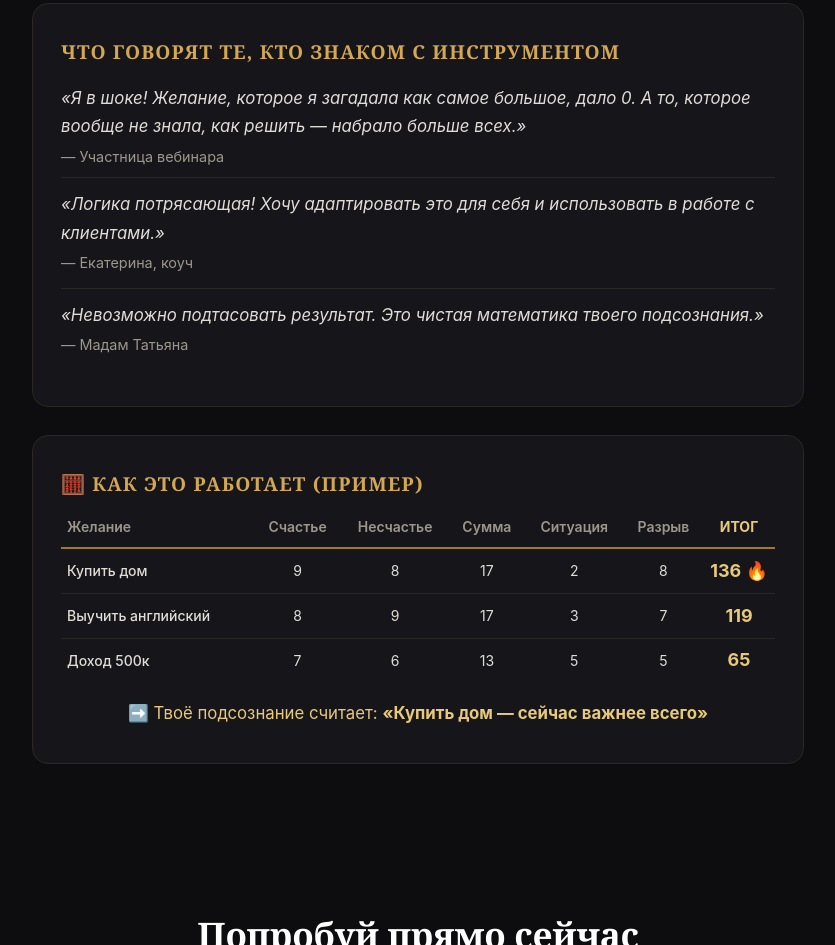
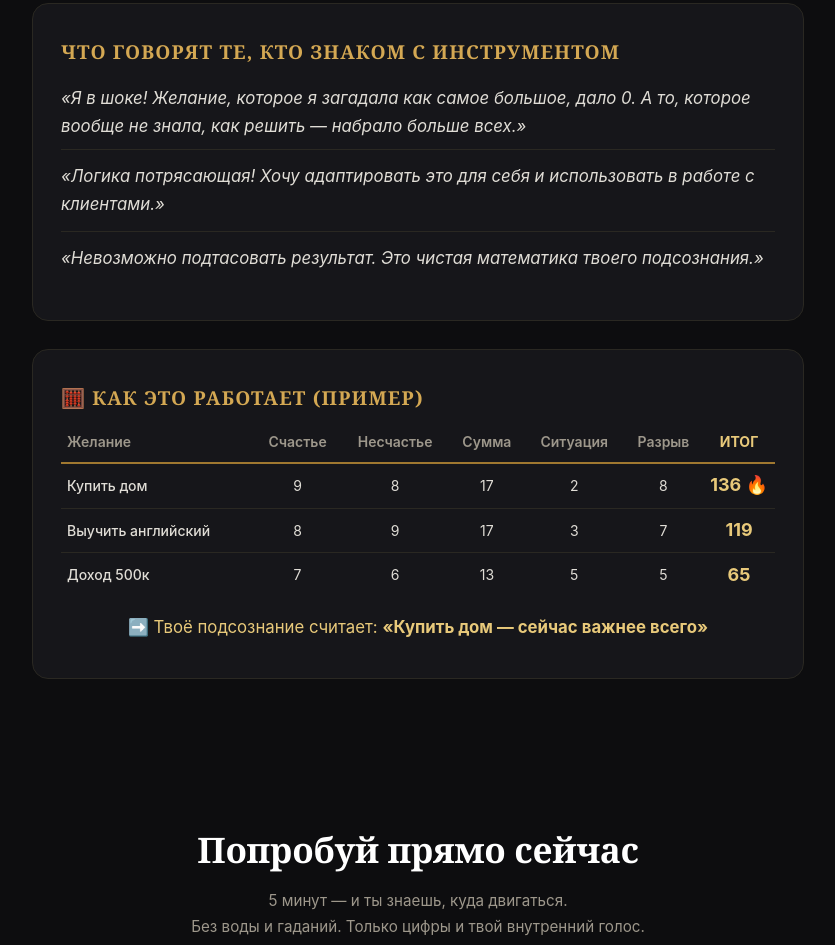
Before and after one commit to sevastsyanova-cell/wish, a plain HTML site: page index.html in a window 1280 px wide. Shown: the part 1586-2531 px from the top of the page, without its empty margins (222-1057 px from the left). Drawn offline with Linux system fonts and the light colour scheme.

Commit message:
index.html

```diff
--- a/index.html
+++ b/index.html
@@ -888,20 +888,17 @@
                 </ul>
             </div>
 
-            <!-- Отзывы -->
+            <!-- Отзывы — БЕЗ ИМЁН -->
             <div class="card animate-in delay-2">
                 <h3>Что говорят те, кто знаком с инструментом</h3>
                 <div style="font-style:italic;font-size:1.05rem;padding:8px 0;border-bottom:1px solid var(--border);">
                     «Я в шоке! Желание, которое я загадала как самое большое, дало 0. А то, которое вообще не знала, как решить — набрало больше всех.»
-                    <div style="font-style:normal;color:var(--text-muted);font-size:0.9rem;margin-top:4px;">— Участница вебинара</div>
                 </div>
                 <div style="font-style:italic;font-size:1.05rem;padding:12px 0;border-bottom:1px solid var(--border);">
                     «Логика потрясающая! Хочу адаптировать это для себя и использовать в работе с клиентами.»
-                    <div style="font-style:normal;color:var(--text-muted);font-size:0.9rem;margin-top:4px;">— Екатерина, коуч</div>
                 </div>
                 <div style="font-style:italic;font-size:1.05rem;padding:12px 0;">
                     «Невозможно подтасовать результат. Это чистая математика твоего подсознания.»
-                    <div style="font-style:normal;color:var(--text-muted);font-size:0.9rem;margin-top:4px;">— Мадам Татьяна</div>
                 </div>
             </div>
 
```
